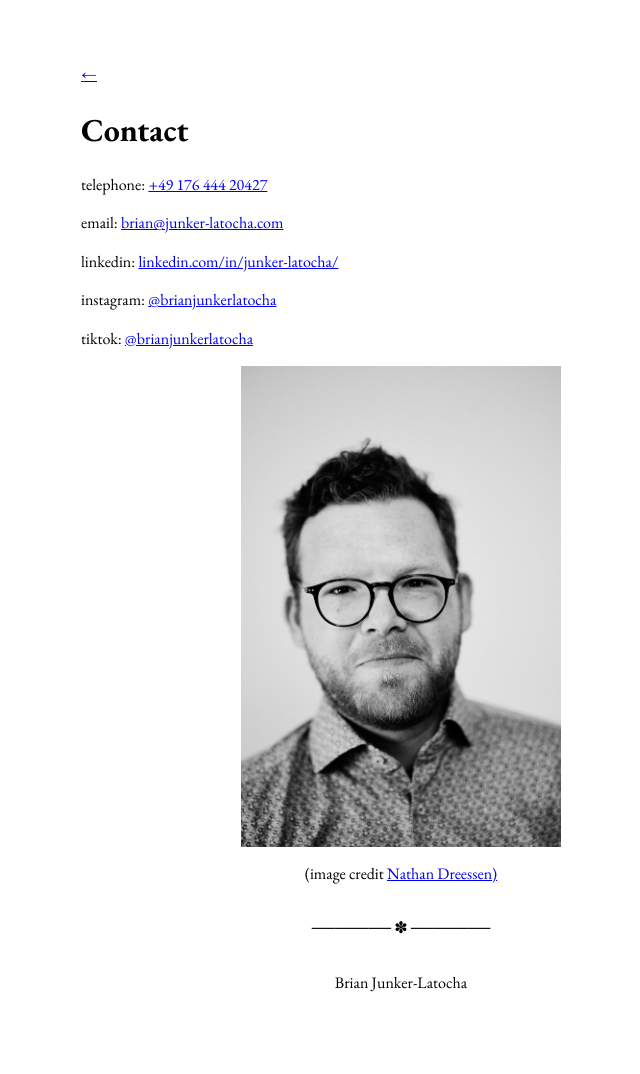
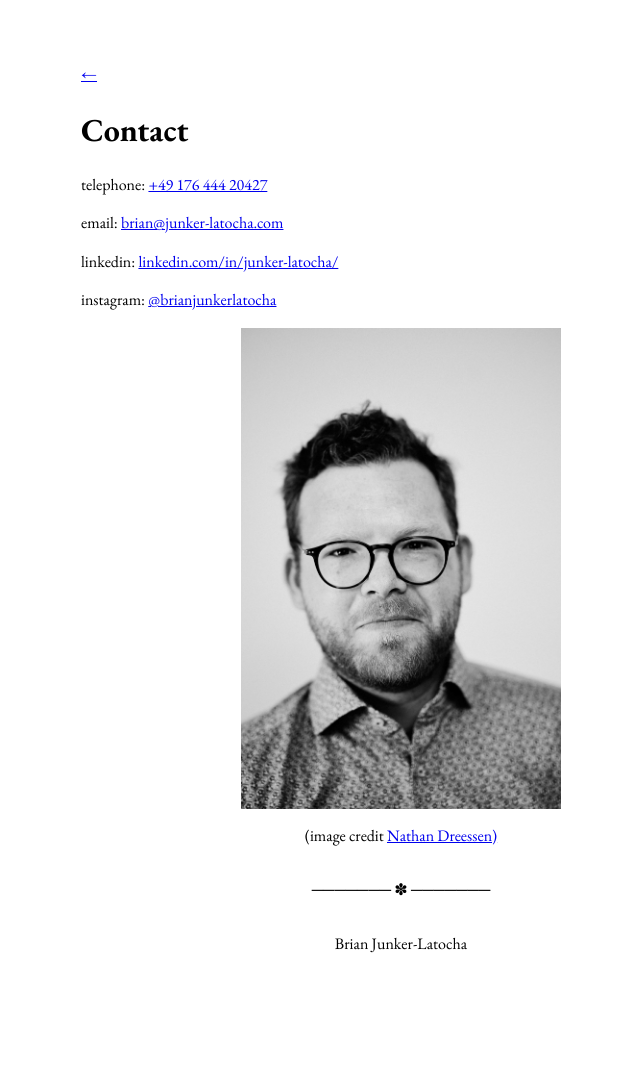
Before and after one commit to BrianInGermany/simple_website, a Jekyll site: the page built from contact.md, in a window 1280 px wide. Shown: the whole page, without its empty margins (239-879 px from the left). Built offline with Jekyll 4.4.1, drawn with Linux system fonts in a browser that asks for light colours; after the commit the page ends 1036 px from its top, so only the background shows below that.

Commit message:
remove tiktok from contact

```diff
--- a/contact.md
+++ b/contact.md
@@ -11,7 +11,6 @@ linkedin: [linkedin.com/in/junker-latocha/](https://www.linkedin.com/in/junker-l
 
 instagram: [@brianjunkerlatocha](https://www.instagram.com/brianjunkerlatocha/)
 
-tiktok: [@brianjunkerlatocha](https://www.tiktok.com/@brianjunkerlatocha)
 
 <img src="/assets/images/brian_portrait.jpg" width="50%">
 <p class=center_please>(image credit <a href="https://nathan-dreessen.de/">Nathan Dreessen)</a></p>
```
